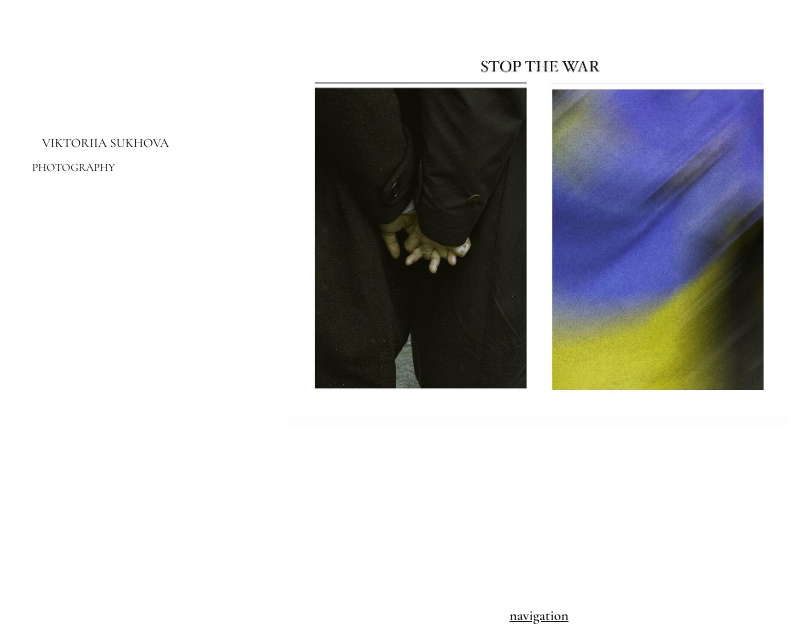
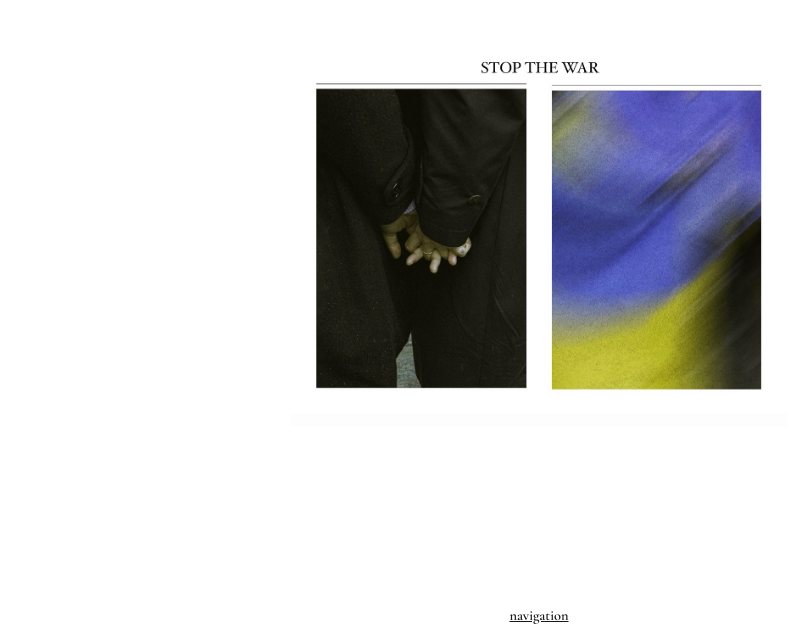
Before and after one commit to viktoriiasukhova/ph, a plain HTML site: page index.html in a window 1280 px wide. Shown: the part 160-800 px from the top of the page, without its empty margins (101-896 px from the left). Drawn offline with nearby package versions, Linux system fonts and the light colour scheme.

Commit message:
Update style.css

```diff
--- a/style.css
+++ b/style.css
@@ -45,10 +45,10 @@ a {
     line-height: normal
 }
 
-.text {
+.loader {
+    width: 100vw;
+    height: 100vh;
     position: fixed;
-    left: 10%;
-    top: 35%;
     -webkit-animation: text-load 1s ease-in forwards;
     -moz-animation: text-load 1s ease-in forwards;
     -o-animation: text-load 1s ease-in forwards;
@@ -56,14 +56,20 @@ a {
     animation-fill-mode: forwards;
     transform: translateY(-20px);
     opacity: 0;
+    transition: all 1.5s;
+}
+
+.text {
+    position: relative;
+    left: 10%;
+    top: 35%;
     color: black;
     text-transform: uppercase;
     padding: 5px;
-    transition: all 2s;
-    z-index: 7;
+    width: 13rem;
 }
 
-.text-hidden {
+.loader-hidden {
     opacity: 0;
     visibility: hidden;
 }
@@ -129,10 +135,10 @@ h3 {
 }
 
 .wrapper {
-    -webkit-animation: content-load 1s ease-in 3s forwards;
-    -moz-animation: content-load 1s ease-in 3s forwards;
-    -o-animation: content-load 1s ease-in 3s forwards;
-    animation: content-load 1s ease-in 3s forwards;
+    -webkit-animation: content-load 1s ease-in 2s forwards;
+    -moz-animation: content-load 1s ease-in 2s forwards;
+    -o-animation: content-load 1s ease-in 2s forwards;
+    animation: content-load 1s ease-in 2s forwards;
     opacity: 0;
 }
 
@@ -294,10 +300,8 @@ h3 {
 
 
 .gallery-container {
-    min-width: 47%;
-    max-width: 50%;
     position: absolute;
-    max-width: 50%;
+    width: min(50%, 500px);
     left: 50%;
     top: 50%;
     transform: translate(-50%, -50%);
@@ -312,7 +316,7 @@ h3 {
 }
 
 .gallery-container img {
-    max-width: 100%;
+    width: min(100%, 500px);
     display: block;
     height: auto;
     margin: auto;
```
